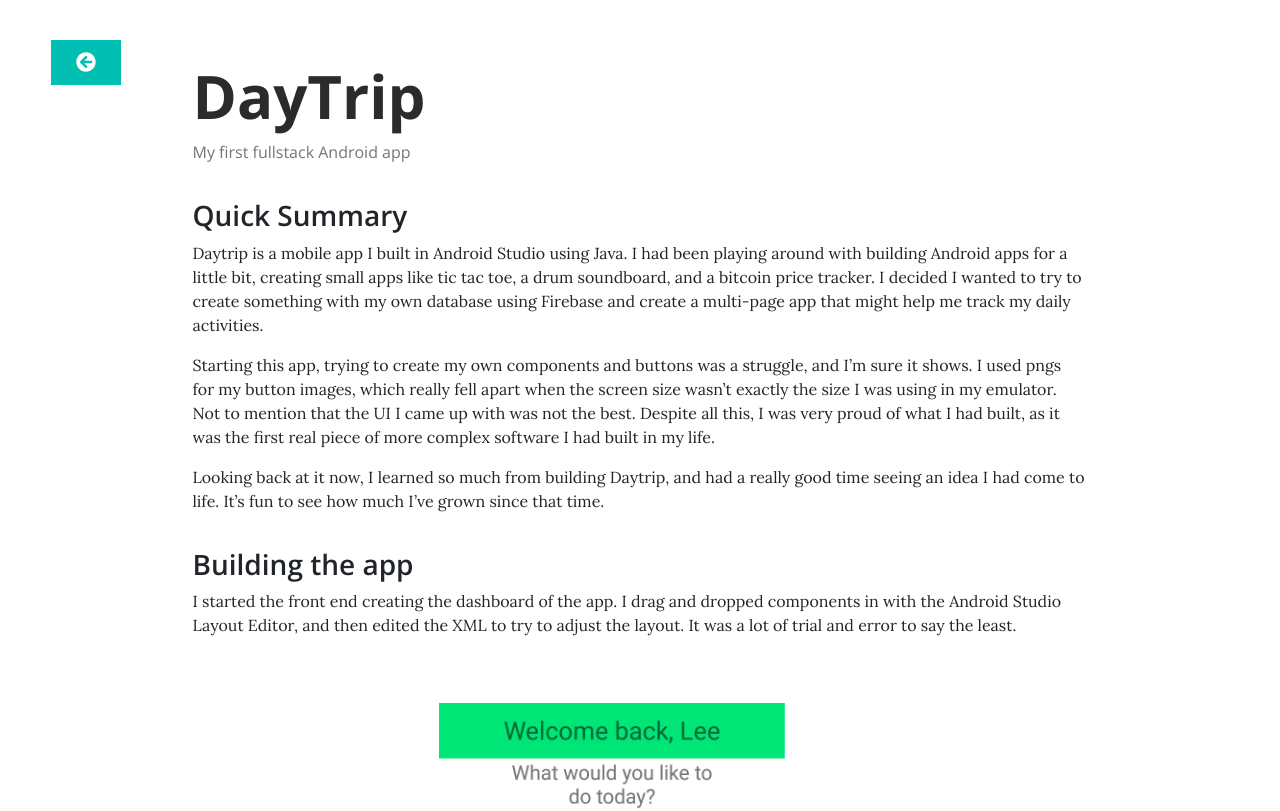
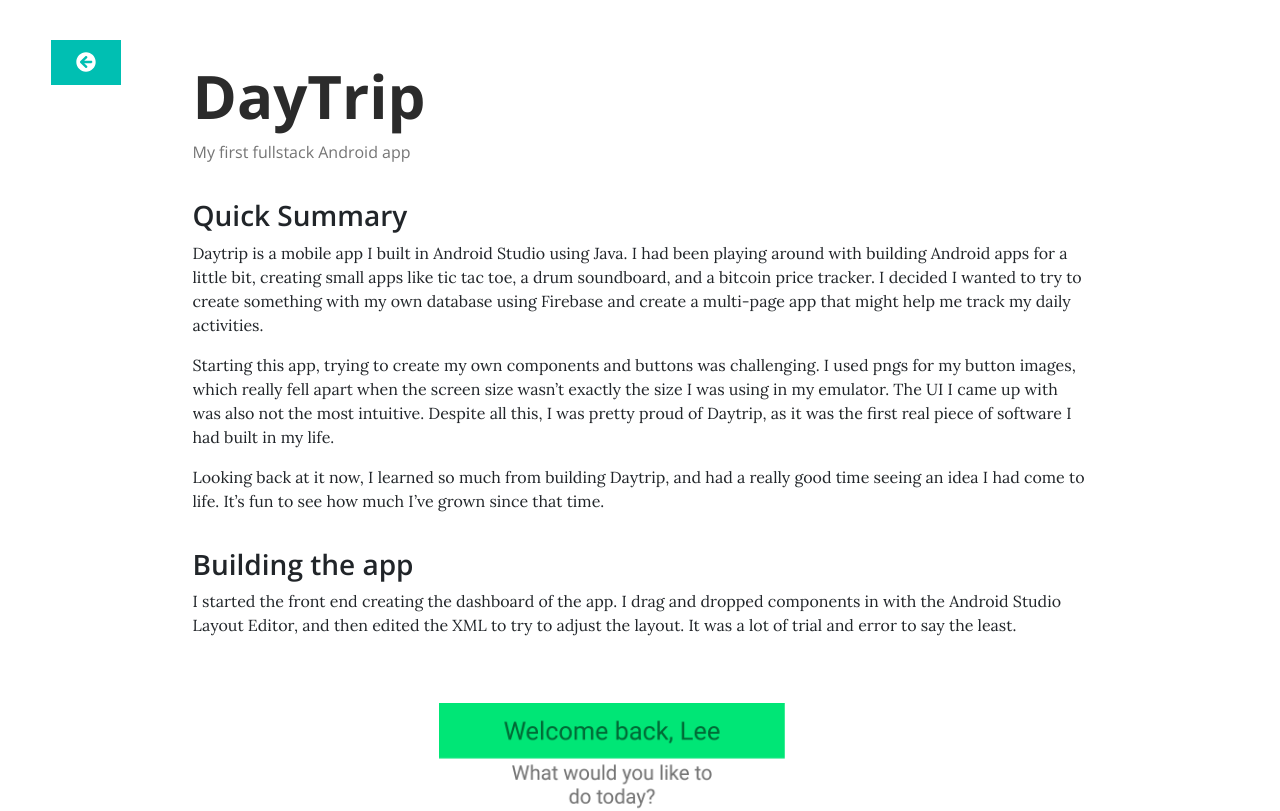
Before and after one commit to lee-ma/leema.ca, a React (Create React App) app: page /daytrip in a window 1280 px wide. Shown: the top 811 px of the page. Built offline with nearby package versions, Linux system fonts and the light colour scheme.

Commit message:
updated site

```diff
--- a/src/daytrip.js
+++ b/src/daytrip.js
@@ -16,7 +16,7 @@
               Daytrip is a mobile app I built in Android Studio using Java. I had been playing around with building Android apps for a little bit, creating small apps like tic tac toe, a drum soundboard, and a bitcoin price tracker. I decided I wanted to try to create something with my own database using Firebase and create a multi-page app that might help me track my daily activities.
             </p>
             <p className="blog-body">
-              Starting this app, trying to create my own components and buttons was a struggle, and I’m sure it shows. I used pngs for my button images, which really fell apart when the screen size wasn’t exactly the size I was using in my emulator. Not to mention that the UI I came up with was not the best. Despite all this, I was very proud of what I had built, as it was the first real piece of more complex software I had built in my life.
+              Starting this app, trying to create my own components and buttons was challenging. I used pngs for my button images, which really fell apart when the screen size wasn’t exactly the size I was using in my emulator. The UI I came up with was also not the most intuitive. Despite all this, I was pretty proud of Daytrip, as it was the first real piece of software I had built in my life.
             </p>
             <p className="blog-body">
               Looking back at it now, I learned so much from building Daytrip, and had a really good time seeing an idea I had come to life. It’s fun to see how much I’ve grown since that time.
```
